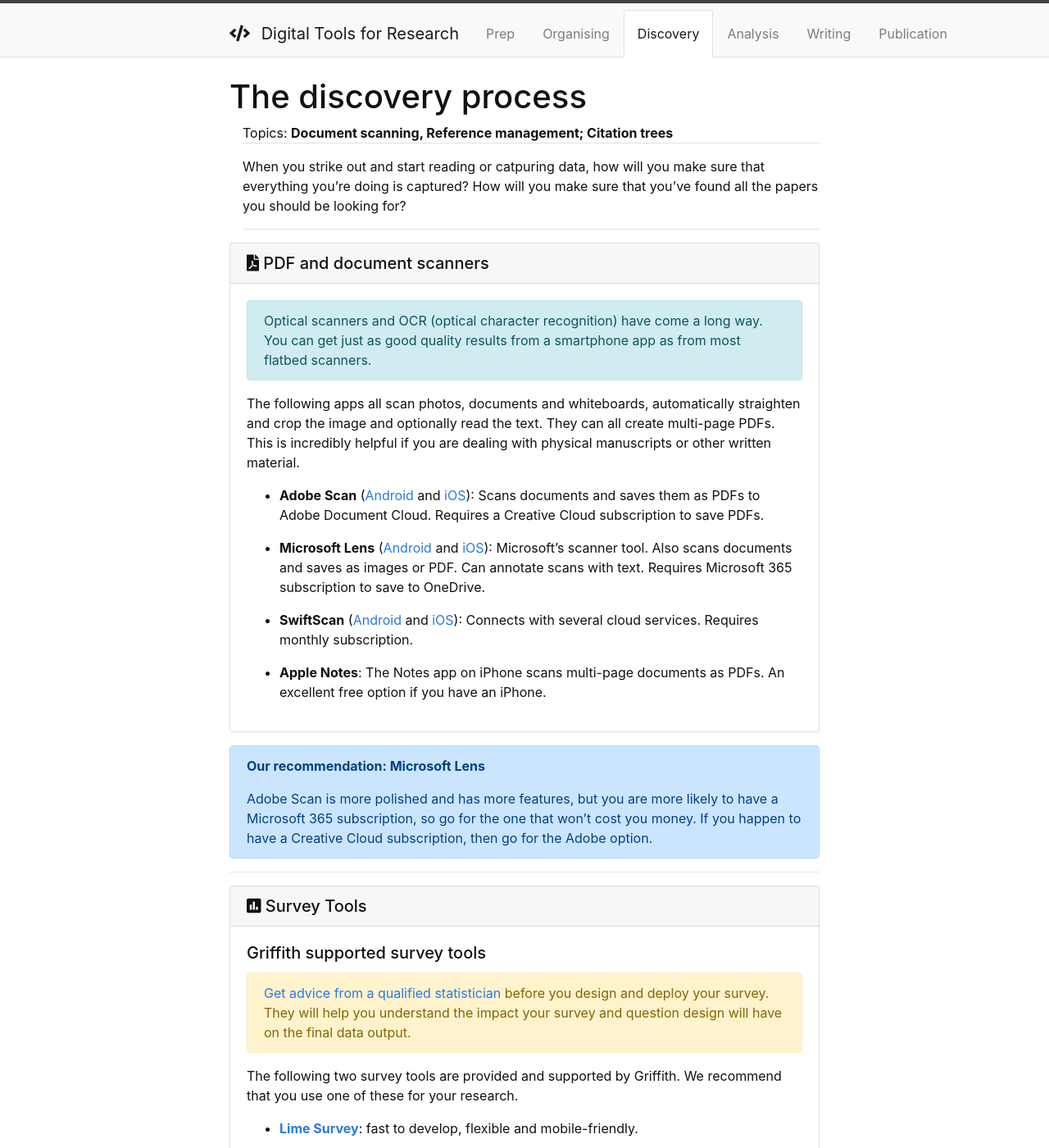
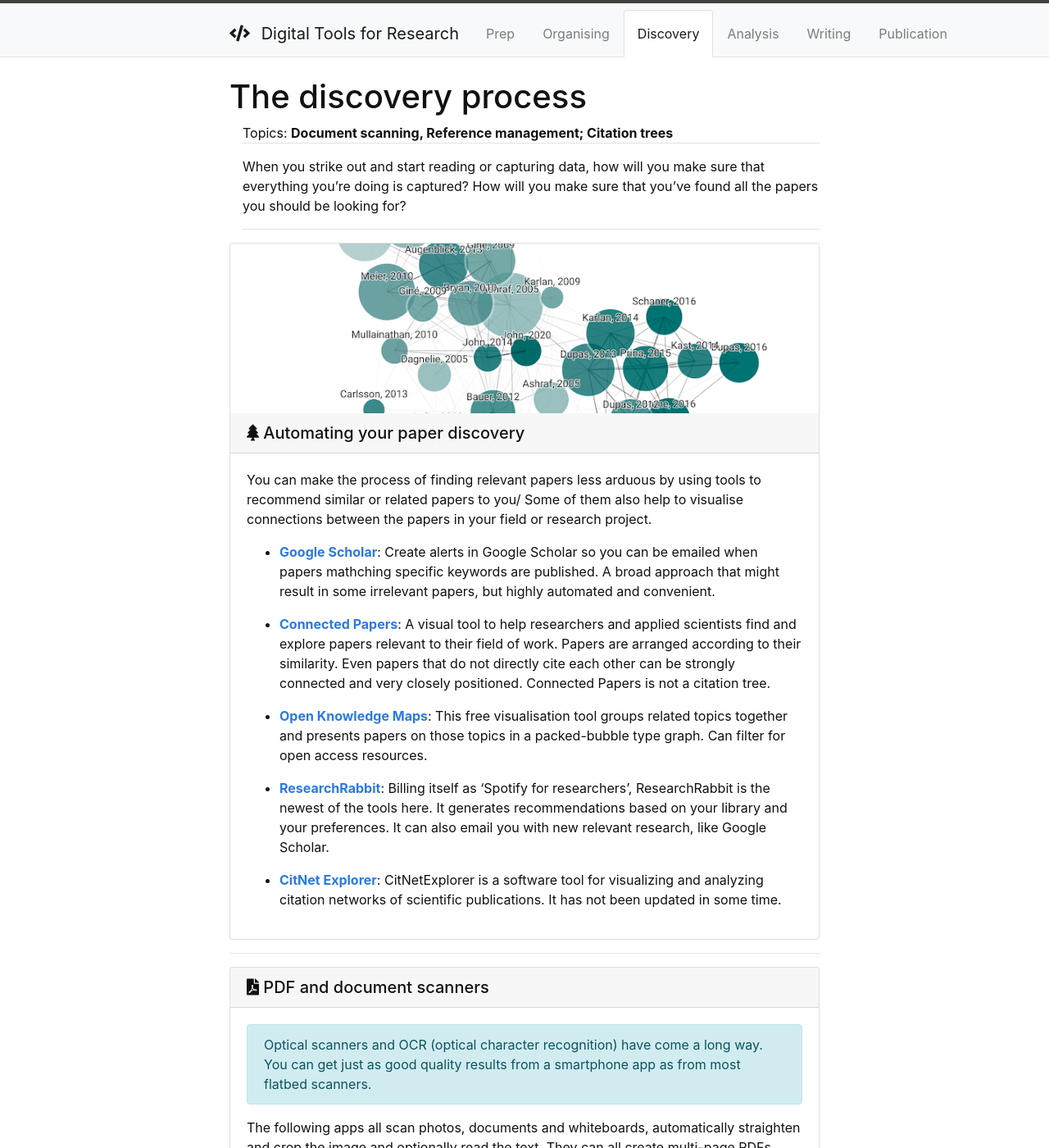
Before and after one commit to GriffithUniLibrary/digital-tools-modular, a Jekyll site: the page built from content/2-discovery.md, in a window 1280 px wide and 1400 px high. Shown: the whole window at 82% size. Built offline with Jekyll 4.4.1, drawn with Linux system fonts in a browser that asks for light colours; some of the changed text lies outside the part shown.

Commit message:
Updates citations tools

```diff
--- a/content/2-discovery-citation.md
+++ b/content/2-discovery-citation.md
@@ -1,19 +1,15 @@
 {% capture citationtools %}
-You can use various visual tools to visualise connections between the papers in your field or research project.
+You can make the process of finding relevant papers less arduous by using tools to recommend similar or related papers to you/ Some of them also help to visualise connections between the papers in your field or research project.
+
+- **[Google Scholar](https://scholar.google.com/scholar_alerts?view_op=list_alerts&hl=en)**: Create alerts in Google Scholar so you can be emailed when papers mathching specific keywords are published. A broad approach that might result in some irrelevant papers, but highly automated and convenient.
 
 - **[Connected Papers](https://www.connectedpapers.com)**: A visual tool to help researchers and applied scientists find and explore papers relevant to their field of work. Papers are arranged according to their similarity. Even papers that do not directly cite each other can be strongly connected and very closely positioned. Connected Papers is not a citation tree.
 
-{% capture text %}
-{% include figure.html img="connected-papers.png" alt="Screenshot of the Connected Papers interface" caption="Preparing to embark" width="75%" %}
-{% endcapture %}
+- **[Open Knowledge Maps](https://openknowledgemaps.org)**: This free visualisation tool groups related topics together and presents papers on those topics in a packed-bubble type graph. Can filter for open access resources.
 
-{% include modal.html button="Show me" color="info" title="What does it look like?" text=text %}
-
-- **[VOSviewer](https://www.vosviewer.com)**: VOSviewer is a software tool for constructing and visualizing bibliometric networks.
+- **[ResearchRabbit](https://www.researchrabbit.ai)**: Billing itself as 'Spotify for researchers', ResearchRabbit is the newest of the tools here. It generates recommendations based on your library and your preferences. It can also email you with new relevant research, like Google Scholar.
 
 - **[CitNet Explorer](https://www.citnetexplorer.nl/)**: CitNetExplorer is a software tool for visualizing and analyzing citation networks of scientific publications. It has not been updated in some time.
 
 {% endcapture %}
-{% include card.html header="<i class='fas fa-tree'></i> Citation trees and link mapping" text=citationtools img="connected-papers-cropped.png" %}
-
-___
+{% include card.html header="<i class='fas fa-tree'></i> Automating your paper discovery" text=citationtools img="connected-papers-cropped.png" %}
--- a/content/2-discovery.md
+++ b/content/2-discovery.md
@@ -2,8 +2,12 @@
 title: The discovery process
 nav: Discovery
 topics: Document scanning, Reference management; Citation trees
-description: When you strike out and start reading or catpuring data, how will you make sure that everything you're doing is captured? How will you make sure that you've found all the papers you should be looking for?
+description: When you strike out and start reading or capturing data, how will you make sure that everything you're doing is captured? How will you make sure that you've found all the papers you should be looking for?
 ---
+
+{% include_relative 2-discovery-citation.md %}
+
+___
 
 {% include_relative 2-discovery-capture.md %}
 
@@ -13,14 +17,8 @@ ___
 
 ___
 
-{% include_relative 2-discovery-citation.md %}
-
-___
-
 {% include_relative 2-discovery-references.md %}
 
 ___
 
-
-
 {% include alert.html text="Your data and literature has been collected. It's time to move to the [analysis phase](3-analysis.md). " color="success" %}
```
